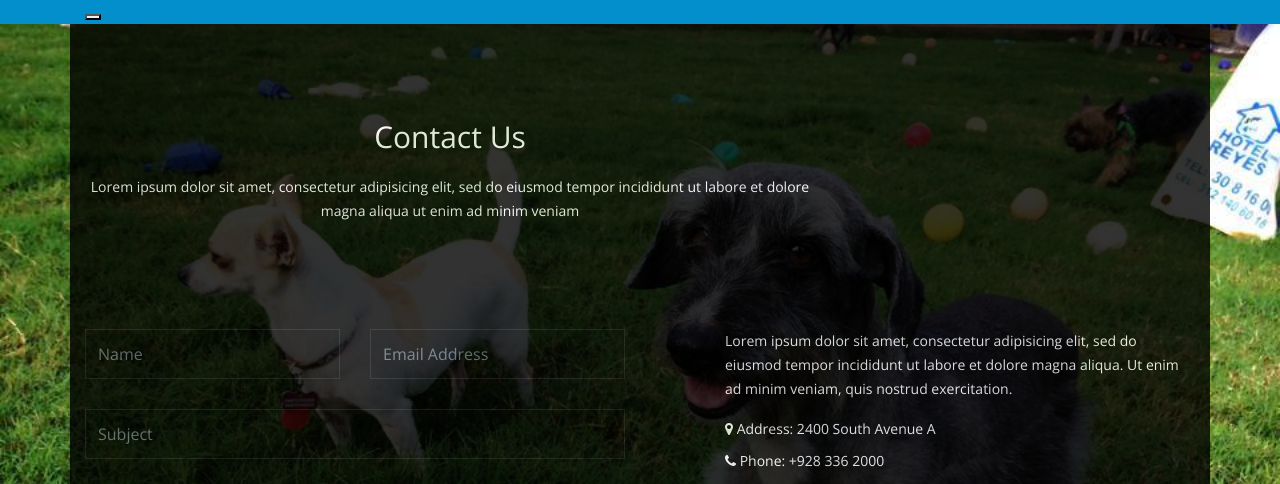
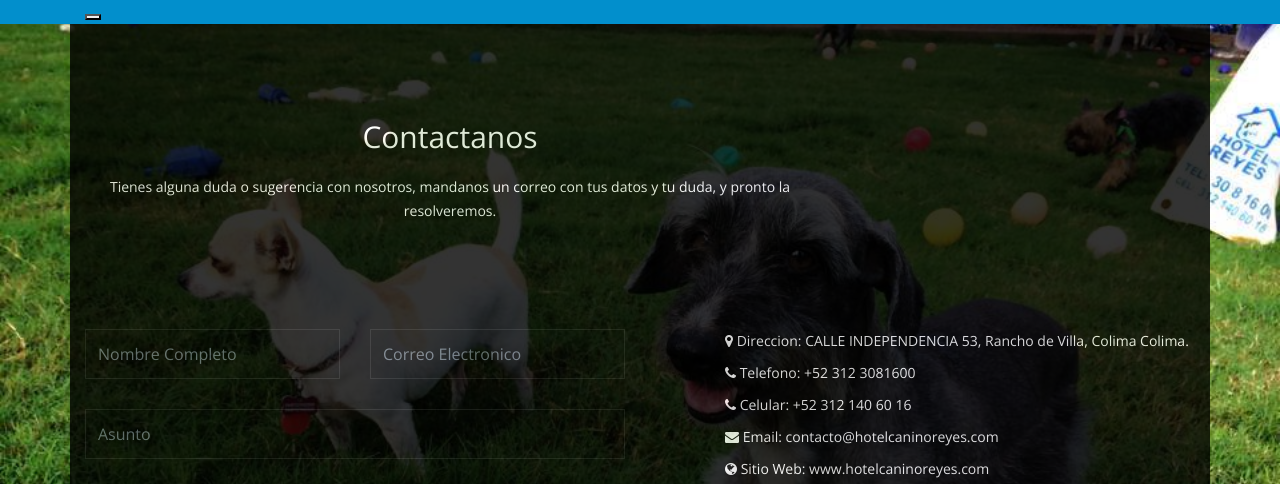
Before and after one commit to juanka94/HotelCanino, a CodeIgniter app: page /HotelCanino/index.php/usuarios/contacto in a window 1280 px wide. Shown: the top 484 px of the page. Run offline with CodeIgniter, Linux system fonts and the light colour scheme; data that the repository does not hold is empty; some libraries are stand-ins or nearby versions.

Commit message:
contacto

```diff
--- a/application/views/usuario/layers/contacto.php
+++ b/application/views/usuario/layers/contacto.php
@@ -2,8 +2,8 @@
       <div class="container login">
         <div class="row">
           <div class="heading text-center col-sm-8 col-sm-offset-2 wow fadeInUp" data-wow-duration="1000ms" data-wow-delay="300ms">
-            <h2>Contact Us</h2>
-            <p>Lorem ipsum dolor sit amet, consectetur adipisicing elit, sed do eiusmod tempor incididunt ut labore et dolore magna aliqua ut enim ad minim veniam</p>
+            <h2>Contactanos</h2>
+            <p>Tienes alguna duda o sugerencia con nosotros, mandanos un correo con tus datos y tu duda, y pronto la resolveremos.</p>
           </div>
         </div>
         <div class="contact-form wow fadeIn" data-wow-duration="1000ms" data-wow-delay="600ms">
@@ -13,35 +13,36 @@
                 <div class="row  wow fadeInUp" data-wow-duration="1000ms" data-wow-delay="300ms">
                   <div class="col-sm-6">
                     <div class="form-group">
-                      <input type="text" name="name" class="form-control" placeholder="Name" required="required">
+                      <input type="text" name="name" class="form-control" placeholder="Nombre Completo" required="required">
                     </div>
                   </div>
                   <div class="col-sm-6">
                     <div class="form-group">
-                      <input type="email" name="email" class="form-control" placeholder="Email Address" required="required">
+                      <input type="email" name="email" class="form-control" placeholder="Correo Electronico" required="required">
                     </div>
                   </div>
                 </div>
                 <div class="form-group">
-                  <input type="text" name="subject" class="form-control" placeholder="Subject" required="required">
+                  <input type="text" name="subject" class="form-control" placeholder="Asunto" required="required">
                 </div>
                 <div class="form-group">
-                  <textarea name="message" id="message" class="form-control" rows="4" placeholder="Enter your message" required="required"></textarea>
+                  <textarea name="message" id="message" class="form-control" rows="4" placeholder="Escribe tus dudas o sugerencias" required="required"></textarea>
                 </div>
                 <div class="form-group">
-                  <button type="submit" class="btn-submit">Send Now</button>
+                  <button type="submit" class="btn-submit">Enviar Ahora</button>
                 </div>
               </form>
             </div>
             <div class="col-sm-6">
               <div class="contact-info wow fadeInUp" data-wow-duration="1000ms" data-wow-delay="300ms">
-                <p>Lorem ipsum dolor sit amet, consectetur adipisicing elit, sed do eiusmod tempor incididunt ut labore et dolore magna aliqua. Ut enim ad minim veniam, quis nostrud exercitation.</p>
                 <ul class="address">
-                  <li><i class="fa fa-map-marker"></i> <span> Address:</span> 2400 South Avenue A </li>
-                  <li><i class="fa fa-phone"></i> <span> Phone:</span> +928 336 2000  </li>
-                  <li><i class="fa fa-envelope"></i> <span> Email:</span><a href="mailto:someone@yoursite.com"> support@oxygen.com</a></li>
-                  <li><i class="fa fa-globe"></i> <span> Website:</span> <a href="#">www.sitename.com</a></li>
+                  <li><i class="fa fa-map-marker"></i> <span> Direccion:</span> CALLE INDEPENDENCIA 53, Rancho de Villa, Colima Colima.</li>
+                  <li><i class="fa fa-phone"></i> <span> Telefono:</span> +52 312 3081600  </li>
+                  <li><i class="fa fa-phone"></i> <span> Celular:</span> +52 312 140 60 16  </li>
+                  <li><i class="fa fa-envelope"></i> <span> Email:</span><a href="mailto:someone@yoursite.com"> contacto@hotelcaninoreyes.com</a></li>
+                  <li><i class="fa fa-globe"></i> <span> Sitio Web:</span> <a href="#">www.hotelcaninoreyes.com</a></li>
                 </ul>
+                <iframe src="https://www.google.com/maps/embed?pb=!1m14!1m8!1m3!1d15069.020671333437!2d-103.769341!3d19.227708!3m2!1i1024!2i768!4f13.1!3m3!1m2!1s0x84254f843a7b252d%3A0xc158a5f8b03c0f06!2sIndependencia+199%2C+Ejidal%2C+Lo+de+Villa%2C+28620+Colima%2C+Col.%2C+M%C3%A9xico!5e0!3m2!1ses!2sus!4v1459799796368" width="400" height="300" frameborder="0" style="border:0" allowfullscreen></iframe>
               </div>
             </div>
           </div>
```
